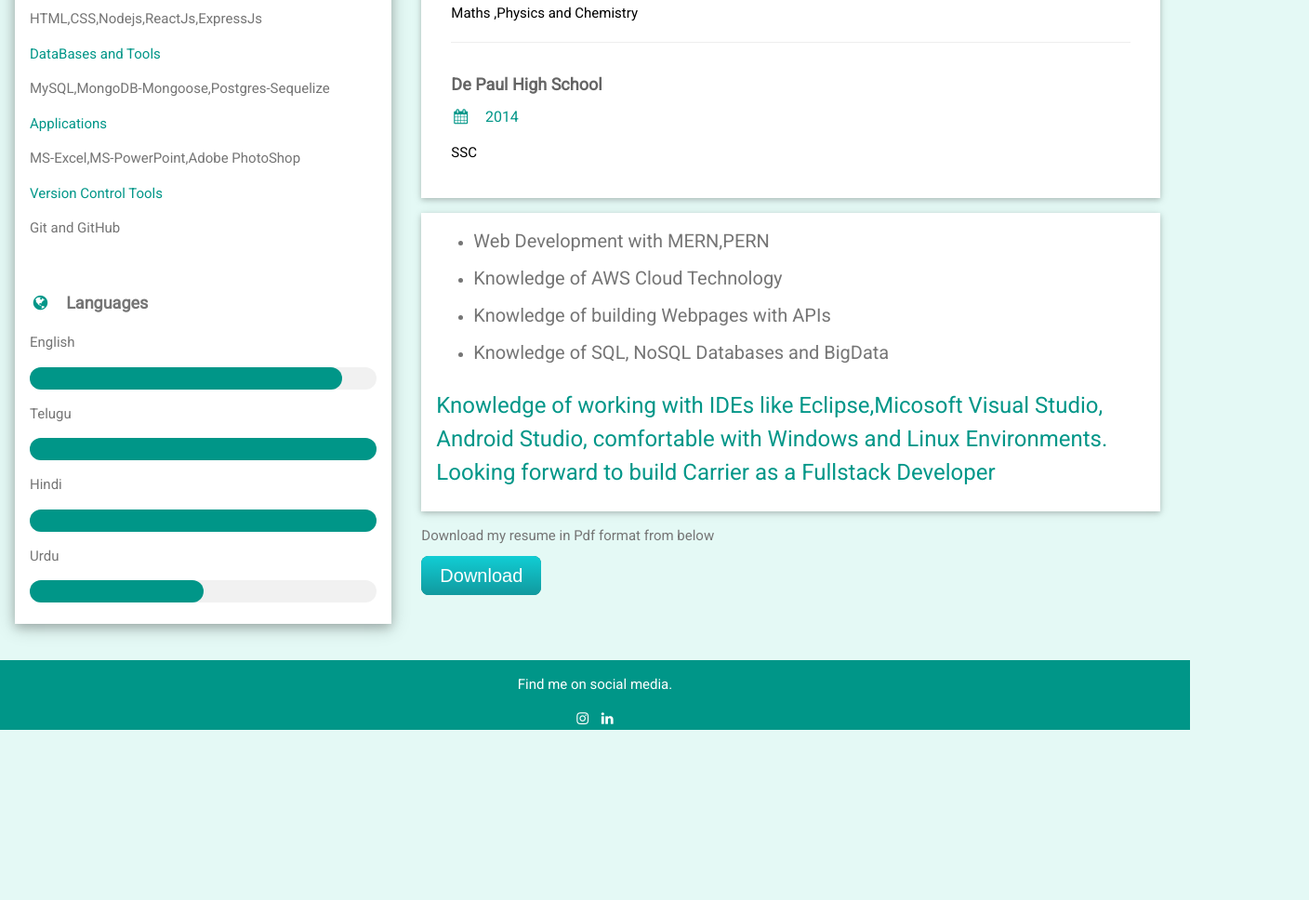
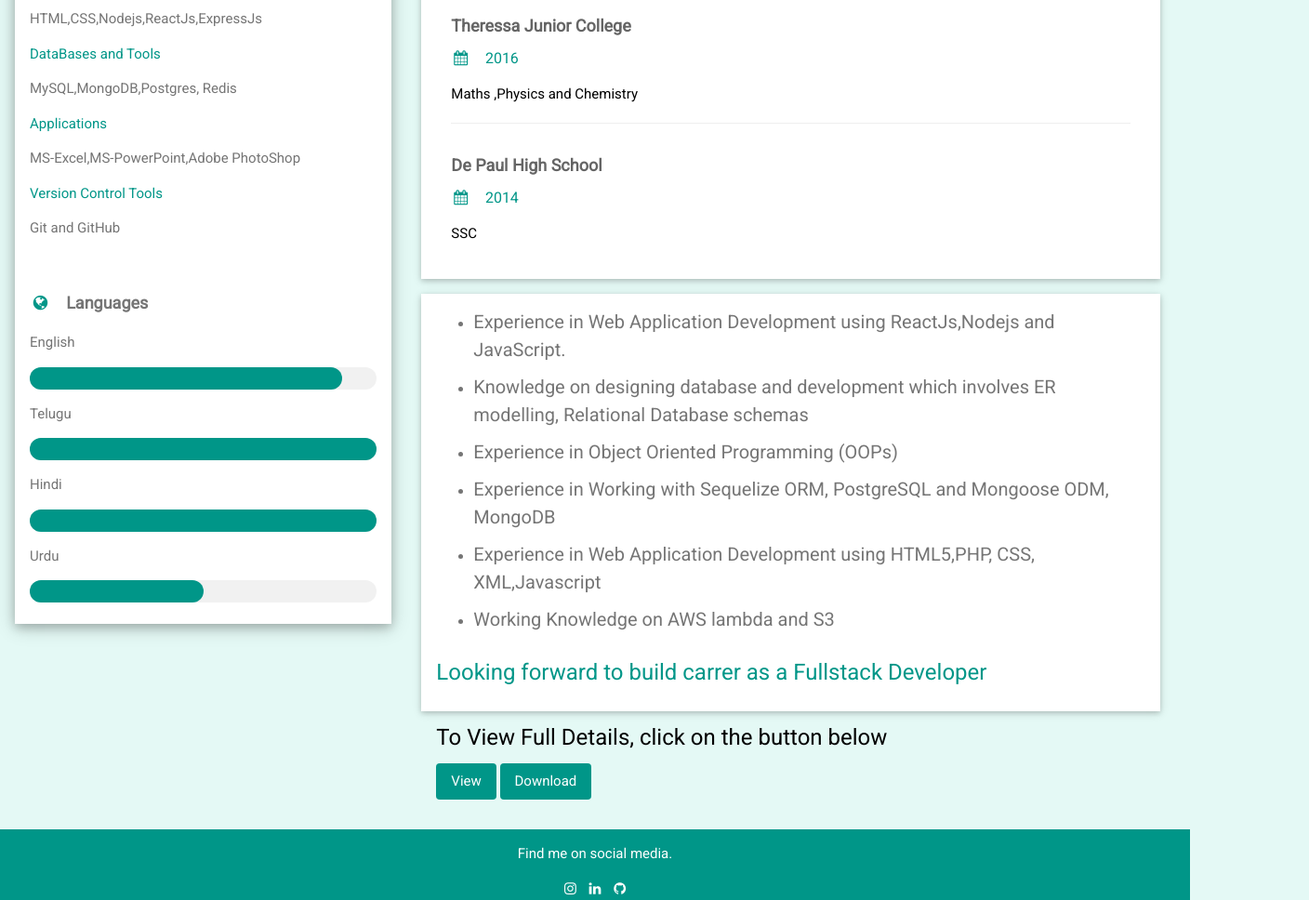
Before and after one commit to ijazahamed108/MyResume, a plain HTML site: page resume.html in a window 1280 px wide. Shown: the part 719-1687 px from the top of the page at 93% size, 1408 px wide, since content can reach past the window. Before the commit the page ends 1504 px from the top, so only its background shows below. Drawn offline with nearby package versions, Linux system fonts and the light colour scheme.

Commit message:
feat: :sparkles: updated Resume , oct 2022

```diff
--- a/resume.html
+++ b/resume.html
@@ -40,7 +40,7 @@ html,body,h1,h2,h3,h4,h5,h6 {font-family: "Roboto", sans-serif}
           <p class="w3-text-teal">Web Technologies</p>
           <p>HTML,CSS,Nodejs,ReactJs,ExpressJs</p>
           <p class="w3-text-teal">DataBases and Tools</p>
-          <p>MySQL,MongoDB-Mongoose,Postgres-Sequelize</p>
+          <p>MySQL,MongoDB,Postgres, Redis</p>
           <p class="w3-text-teal">Applications</p>
           <p>MS-Excel,MS-PowerPoint,Adobe PhotoShop</p>
           <p class="w3-text-teal">Version Control Tools</p>
@@ -74,34 +74,22 @@ html,body,h1,h2,h3,h4,h5,h6 {font-family: "Roboto", sans-serif}
 
     <!-- Right Column -->
     <div class="w3-twothird">
+      <div class="w3-bar">
+        <a href="index.html" class="w3-button w3-teal w3-right w3-round">Home</a>
+      </div>
 
       <div class="w3-container  w3-margin-bottom">
-        <a href="index.html " style="background:teal;
-        background-image: -webkit-linear-gradient(top, #11cdd4, #11999e);
-        background-image: -moz-linear-gradient(top, #11cdd4, #11999e);
-        background-image: -ms-linear-gradient(top, #11cdd4, #11999e);
-        background-image: -o-linear-gradient(top, #11cdd4, #11999e);
-        background-image: linear-gradient(to bottom, #11cdd4, #11999e);
-        -webkit-border-radius: 8;
-        -moz-border-radius: 8;
-        border-radius: 8px;
-        font-family: 'Montserrat', sans-serif;
-        color: #ffffff;
-        font-size: 10px;
-        margin-left: 900px;
-        padding: 8px 14px 8px 14px;
-        text-decoration: none;">
-        Home
-        </a>
+
         <h2 class="w3-text-grey w3-padding-16"><i class="fa fa-suitcase fa-fw w3-margin-right w3-xxlarge w3-text-teal"></i>Work Experience</h2>
         <div class="w3-container  w3-card w3-white w3-margin-bottom">
+          <h5 class="w3-opacity"><b>Associate Software Engineer / Byjus, Think and Learn Pvt.Ltd</b></h5>
+          <h6 class="w3-text-teal"><i class="fa fa-calendar fa-fw w3-margin-right"></i>Dec 2021 - </h6>
+          <h5 class="w3-opacity"><b>Intern - Tech / Byjus, Think and Learn Pvt.Ltd</b></h5>
+          <h6 class="w3-text-teal"><i class="fa fa-calendar fa-fw w3-margin-right"></i>July 2021 - Nov 2021</h6>
+          <p>Fullstack MERN and PERN </p>
           <h5 class="w3-opacity"><b>Programmer Analyst Trainee / Cognizant</b></h5>
           <h6 class="w3-text-teal"><i class="fa fa-calendar fa-fw w3-margin-right"></i>Nov 2020 - June 2021</h6>
           <p>Meta Data Ingestion and Filtering using Pyspark</p>
-          <h5 class="w3-opacity"><b>Associate Software Engineer / Byjus, Think and Learn Pvt.Ltd</b></h5>
-          <h6 class="w3-text-teal"><i class="fa fa-calendar fa-fw w3-margin-right"></i>July 2021 - </h6>
-          <p>Fullstack MERN and PERN </p>
-
         </div>
       <div class="w3-container w3-card w3-white ">
         <h2 class="w3-text-grey w3-padding-16"><i class="fa fa-certificate fa-fw w3-margin-right w3-xxlarge w3-text-teal"></i>Education</h2>
@@ -125,32 +113,22 @@ html,body,h1,h2,h3,h4,h5,h6 {font-family: "Roboto", sans-serif}
       </div>
       <div class=" ulist w3-container w3-margin-top w3-card w3-white">
         <ul class="w3-text-grey">
-          <li ><h4>Web Development with MERN,PERN </h4></li>
-          <li ><h4>Knowledge of AWS Cloud Technology</h4></li>
-          <li ><h4>Knowledge of building Webpages with APIs</h4></li>
-          <li ><h4>Knowledge of SQL, NoSQL Databases and BigData</h4></li>
+          <li ><h4>Experience in Web Application Development using ReactJs,Nodejs and JavaScript. </h4></li>
+          <li ><h4>Knowledge on designing database and development which involves ER modelling, Relational Database schemas</h4></li>
+          <li ><h4>Experience in Object Oriented Programming (OOPs)</h4></li>
+          <li ><h4>Experience in Working with Sequelize ORM, PostgreSQL and Mongoose ODM, MongoDB</h4></li>
+          <li ><h4>Experience in Web Application Development using HTML5,PHP, CSS, XML,Javascript</h4></li>
+          <li ><h4>Working Knowledge on AWS lambda and S3</h4></li>
         </ul>
-        <h3><p class="w3-text-teal">Knowledge of working with IDEs like Eclipse,Micosoft Visual Studio, Android Studio, comfortable with Windows and Linux Environments.
-               Looking forward to build Carrier as a Fullstack Developer
+        <h3><p class="w3-text-teal">
+               Looking forward to build carrer as a Fullstack Developer
         </p></h3>
 
       </div>
-      <p class="w3-text-grey">Download my resume in Pdf format from below</p>
-      <div class="w3-margin-top">
-        <a id="download-btn" href="Resume.pdf" target="_blank" style="background:teal;
-        background-image: -webkit-linear-gradient(top, #11cdd4, #11999e);
-        background-image: -moz-linear-gradient(top, #11cdd4, #11999e);
-        background-image: -ms-linear-gradient(top, #11cdd4, #11999e);
-        background-image: -o-linear-gradient(top, #11cdd4, #11999e);
-        background-image: linear-gradient(to bottom, #11cdd4, #11999e);
-        -webkit-border-radius: 8;
-        -moz-border-radius: 8;
-        border-radius: 8px;
-        font-family: 'Montserrat', sans-serif;
-        color: #ffffff;
-        font-size: 20px;
-        padding: 10px 20px 10px 20px;
-        text-decoration: none;" download>Download</a>
+      <div class="w3-container">
+        <h3>To View Full Details, click on the button below  </h3>
+        <a href="Resume.pdf" target="_parent" class="w3-button w3-teal w3-round">View</a>
+        <a href="Resume.pdf" target="_blank" class="w3-button w3-teal w3-round" download>Download</a>
       </div>
 
     <!-- End Right Column -->
@@ -164,8 +142,9 @@ html,body,h1,h2,h3,h4,h5,h6 {font-family: "Roboto", sans-serif}
 
 <footer class="w3-container w3-teal w3-center w3-margin-top">
   <p>Find me on social media.</p>
-  <a  href="https://www.instagram.com/ijaz__ahamed/" class="fa fa-instagram"style="text-decoration: none;padding-right:10px"></a>
-  <a href="https://www.linkedin.com/in/ijaz-ahamed-961708189/" style="text-decoration: none;" class="fa fa-linkedin w3-hover-opacity"></a>
+  <a  href="https://www.instagram.com/ijaz__ahamed/" target="_blank" class="fa fa-instagram"style="text-decoration: none; padding-right:10px"></a>
+  <a href="https://www.linkedin.com/in/ijaz-ahamed-961708189/" target="_blank" style="text-decoration: none; padding-right:10px" class="fa fa-linkedin w3-hover-opacity"></a>
+  <a href="https://github.com/ijazahamed108/"  target="_blank" style="text-decoration: none;" class="fa fa-github w3-hover-opacity"></a>
 </footer>
 
 </body>
```
Also changed, not shown: 1 other file.
